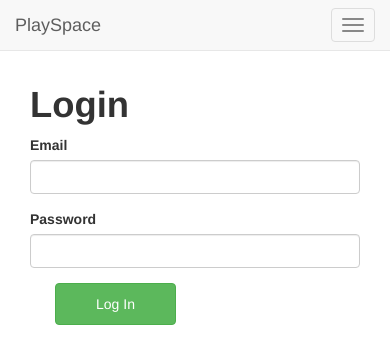
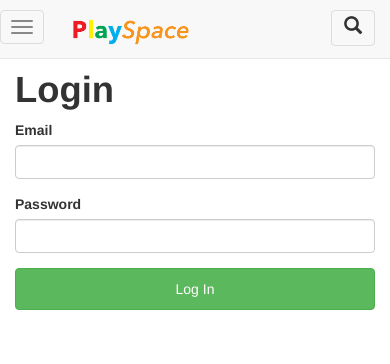
Before and after one commit to wdi-hk-9/Project-PlaySpace, a Rails app: page /sessions/new in a window 390 px wide. Shown: the top 364 px of the page. Run offline with Rails 7, Linux system fonts and the light colour scheme; the visitor is signed in with stand-in values (Sample User, id 1); style sheets or scripts are compiled from the project's sources; some libraries are stand-ins or nearby versions.

Commit message:
sidebar and form control

```diff
--- a/app/assets/stylesheets/application.scss
+++ b/app/assets/stylesheets/application.scss
@@ -38,12 +38,36 @@ h6 {
   font-weight: bold;
 }
 
+.no-margin {
+  margin: 0 !important;
+}
+
 .top-margin {
   margin-top: 50px;
 }
-// div.main {
-//   margin: 0 20px;
-// }
+
+#logo > a > img {
+  height: 50px;
+  width: auto;
+  margin-top: 8px;
+}
+
+#menu-toggle {
+  margin-top: 10px;
+}
+
+#menu-toggle2 {
+  font-size: 18px;
+  padding: 4px 12px;
+  margin-top: 10px;
+}
+
+#menu-toggle3 {
+  font-size: 18px;
+  padding: 4px 12px;
+  margin-top: 10px;
+  margin-right: 15px;
+}
 
 @media screen and (max-width: $screen-xs) {
   body {
--- a/app/assets/stylesheets/sessions.scss
+++ b/app/assets/stylesheets/sessions.scss
@@ -1,3 +1,14 @@
 // Place all the styles related to the sessions controller here.
 // They will automatically be included in application.css.
 // You can use Sass (SCSS) here: http://sass-lang.com/
+
+#sessions-new {
+  form {
+    div.form-group {
+      span {
+        font-size: 20px;
+        top: 25px;
+      }
+    }
+  }
+}
--- a/app/assets/stylesheets/sidebar.scss
+++ b/app/assets/stylesheets/sidebar.scss
@@ -33,7 +33,22 @@
     transition: all 0.5s ease;
 }
 
-#wrapper.toggled #sidebar-wrapper {
+#sidebar-wrapper-right {
+    z-index: 1000;
+    position: fixed;
+    right: 0;
+    width: 0;
+    height: 100%;
+    margin-left: -250px;
+    overflow-y: auto;
+    background: #d8d8d8;
+    -webkit-transition: all 0.5s ease;
+    -moz-transition: all 0.5s ease;
+    -o-transition: all 0.5s ease;
+    transition: all 0.5s ease;
+}
+
+#wrapper.toggled #sidebar-wrapper, #wrapper.toggled-right #sidebar-wrapper-right {
     width: 250px;
 }
 
--- a/app/assets/stylesheets/static_pages.scss
+++ b/app/assets/stylesheets/static_pages.scss
@@ -5,6 +5,7 @@
 // CHANGE class="logo" to class="align-center" in header after rebase
 div.logo {
   text-align: center;
+
 }
 
 div.static-header {
--- a/app/assets/stylesheets/users.scss
+++ b/app/assets/stylesheets/users.scss
@@ -7,7 +7,7 @@
     div.form-group {
       span {
         font-size: 20px;
-        top: 20px;
+        top: 25px;
       }
     }
   }
--- a/app/controllers/sessions_controller.rb
+++ b/app/controllers/sessions_controller.rb
@@ -6,7 +6,7 @@ class SessionsController < ApplicationController
     user = User.find_by_email(params[:email])
     if user && user.authenticate(params[:password])
       session[:user_id] = user.id
-      redirect_to root_url, notice: "logged in!"
+      redirect_to playspaces_path, notice: "logged in!"
     else
       flash.now.alert = "invalid login credentials"
       render "new"  #sessions#new
--- a/app/controllers/users_controller.rb
+++ b/app/controllers/users_controller.rb
@@ -10,7 +10,7 @@ class UsersController < ApplicationController
   def create
     @user = User.new(user_params)
     if @user.save
-      redirect_to users_path
+      redirect_to playspaces_path
     else
       render 'new'
     end
--- a/app/views/layouts/application.html.erb
+++ b/app/views/layouts/application.html.erb
@@ -11,9 +11,41 @@
 
 </head>
 <body>
+  <!-- nav -->
+  <nav class="navbar navbar-default navbar-fixed-top">
+    <div class="container-fluid">
+      <div class="navbar-header">
+        <button href="#menu-toggle2" id="menu-toggle2" type="button" class="navbar-toggle collapsed pull-right" aria-expanded="false" class="hide">
+          <span class="sr-only">Toggle navigation</span>
+          <span class="glyphicon glyphicon-search"></span>
+        </button>
+        <button href="#menu-toggle" id="menu-toggle" type="button" class="navbar-toggle collapsed pull-left" aria-expanded="false">
+          <span class="sr-only">Toggle navigation</span>
+          <span class="icon-bar"></span>
+          <span class="icon-bar"></span>
+          <span class="icon-bar"></span>
+        </button>
+        <div id="logo">
+          <%= link_to image_tag("playspace_logo.png"), root_path %>
+        </div>
+      </div>
+
+      <div class="collapse navbar-collapse">
+        <ul class="nav navbar-nav navbar-right">
+          <li>
+            <button href="#menu-toggle3" id="menu-toggle3" type="button" aria-expanded="false" class="hide">
+              <span class="sr-only">Toggle Search</span>
+              <span class="glyphicon glyphicon-search"></span>
+            </button>
+          </li>
+        </ul>
+      </div>
+    </div>
+  </nav>
+  <!-- /nav -->
 
   <div id="wrapper">
-    <!-- Sidebar -->
+    <!-- Sidebar left -->
     <div id="sidebar-wrapper">
       <ul class="sidebar-nav">
         <li class="sidebar-brand">PlaySpace</li>
@@ -22,43 +54,56 @@
 
           <% if current_user %>
             <li><%= link_to 'Logout', logout_path, method: :delete, data: {confirm: 'Are you sure?'} %></li>
+            <li><%= link_to 'Add a Playspace', new_playspace_path %></li>
           <% else %>
             <li><%= link_to 'Sign up', new_user_path %></li>
             <li><%= link_to 'Login', login_path %></li>
           <% end %>
       </ul>
     </div>
-    <!-- /#sidebar-wrapper -->
+    <!-- /#sidebar-wrapper left-->
+
+    <!-- Sidebar right -->
+    <div id="sidebar-wrapper-right" class="hide">
+      <ul class="sidebar-nav">
+        <li class="sidebar-brand">PlaySpace</li>
+        <li><a href="#">Search</a></li>
+      </ul>
+    </div>
+    <!-- /#sidebar-wrapper right-->
+
     <!-- Page Content -->
-    <div id="page-content-wrapper">
-      <nav class="navbar navbar-default navbar-fixed-top">
-        <div class="container-fluid">
-          <div class="navbar-header">
-            <a class="navbar-brand">PlaySpace</a>
-            <button href="#menu-toggle" id="menu-toggle" type="button" class="navbar-toggle collapsed" data-toggle="collapse" data-target="#bs-example-navbar-collapse-1" aria-expanded="false">
-              <span class="sr-only">Toggle navigation</span>
-              <span class="icon-bar"></span>
-              <span class="icon-bar"></span>
-              <span class="icon-bar"></span>
-            </button>
-          </div>
-        </div>
-      </nav>
+    <div id="test" class="page-content-wrapper">
       <div class="container-fluid">
         <div class="row">
           <%= yield %>
         </div>
       </div>
     </div>
-    <!-- /#page-content-wrapper -->
   </div>
-  <!-- /#wrapper -->
+  <!-- /#page-content-wrapper -->
 
   <!-- Menu Toggle Script -->
   <script>
+    if (window.location.pathname == "/about"){
+      $("#sidebar-wrapper-right").removeClass("hide");
+      $("#menu-toggle2").removeClass("hide");
+      $("#menu-toggle3").removeClass("hide");
+    }
+
     $("#menu-toggle").click(function(e) {
       e.preventDefault();
       $("#wrapper").toggleClass("toggled");
+    });
+
+    $("#menu-toggle2").click(function(e) {
+      e.preventDefault();
+      $("#wrapper").toggleClass("toggled-right");
+    });
+
+    $("#menu-toggle3").click(function(e) {
+      e.preventDefault();
+      $("#wrapper").toggleClass("toggled-right");
     });
   </script>
 
--- a/app/views/sessions/new.html.erb
+++ b/app/views/sessions/new.html.erb
@@ -1,10 +1,9 @@
-<div class="field container top-margin">
+<div class="col-xs-12 field container top-margin" id="sessions-new">
   <h1>Login</h1>
 
-<%= bootstrap_form_tag url: '/sessions' do |f| %>
-  <%= f.email_field :email %>
-  <%= f.password_field :password %>
-  <%= f.submit "Log In", class: "btn btn-success" %>
+  <%= bootstrap_form_tag url: '/sessions' do |f| %>
+    <%= f.email_field :email, {icon: "envelope", class: "form-control"} %>
+    <%= f.password_field :password, {icon: "asterisk", class: "form-control"}  %>
+    <%= f.submit "Log In", class: "btn btn-success btn-block no-margin" %>
+  <% end %>
 </div>
-
-<% end %>
--- a/app/views/users/new.html.erb
+++ b/app/views/users/new.html.erb
@@ -1,5 +1,4 @@
-<div class="field container top-margin" id="users-new">
-  <div class="row col-xs-12 col-sm-10 col-sm-offset-1 col-md-8 col-md-offset-2">
+<div class="col-xs-12 field container top-margin" id="users-new">
   <h1>Sign Up</h1>
   <%= bootstrap_form_for @user do |f| %>
     <% if @user.errors.any? %>
@@ -21,4 +20,3 @@
 
   <% end %>
 </div>
-</div>
```
Also changed, not shown: app/assets/images/playspacelogo.png (added). Lines whose indentation alone changed are shown as unchanged.
